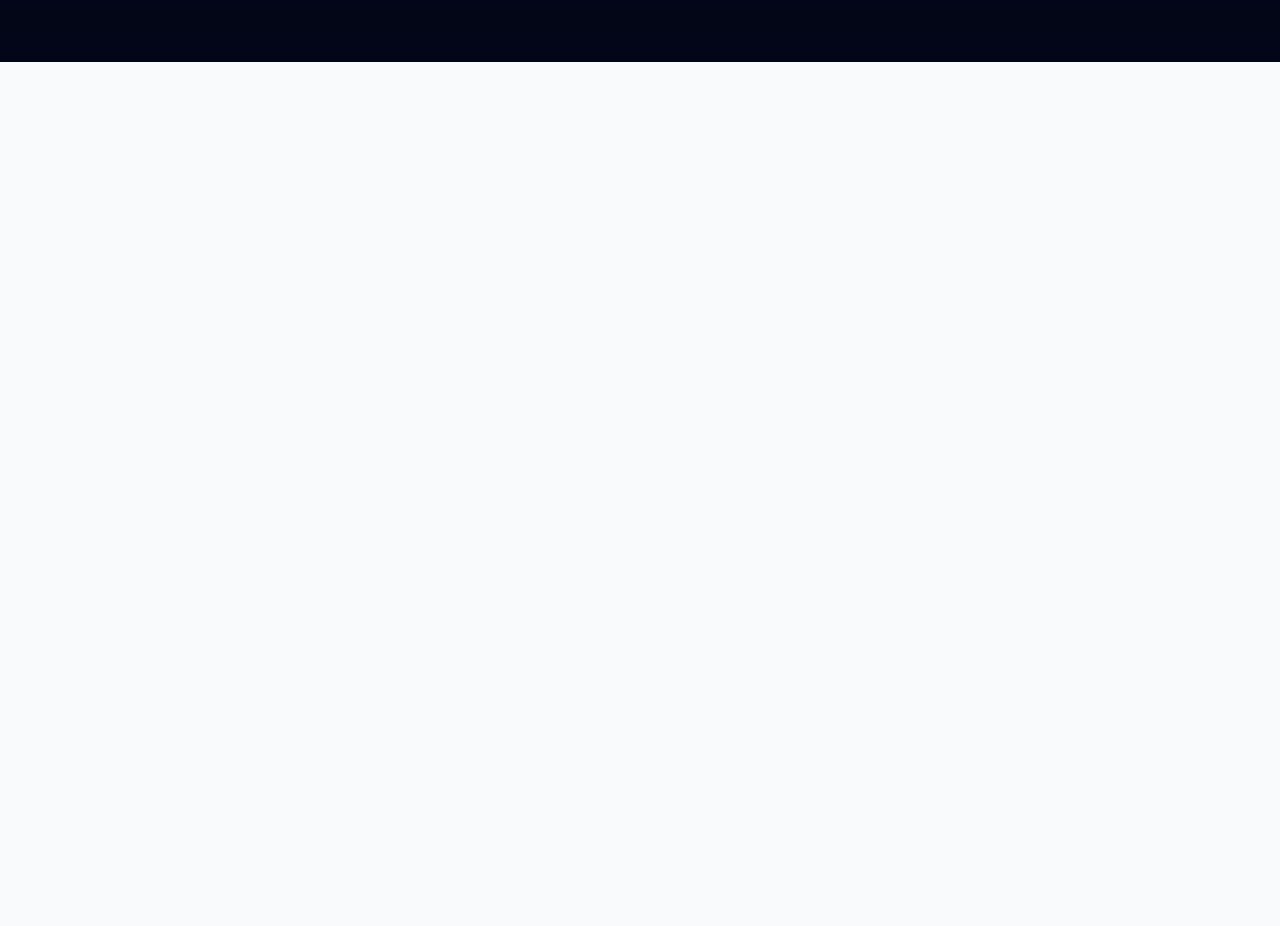
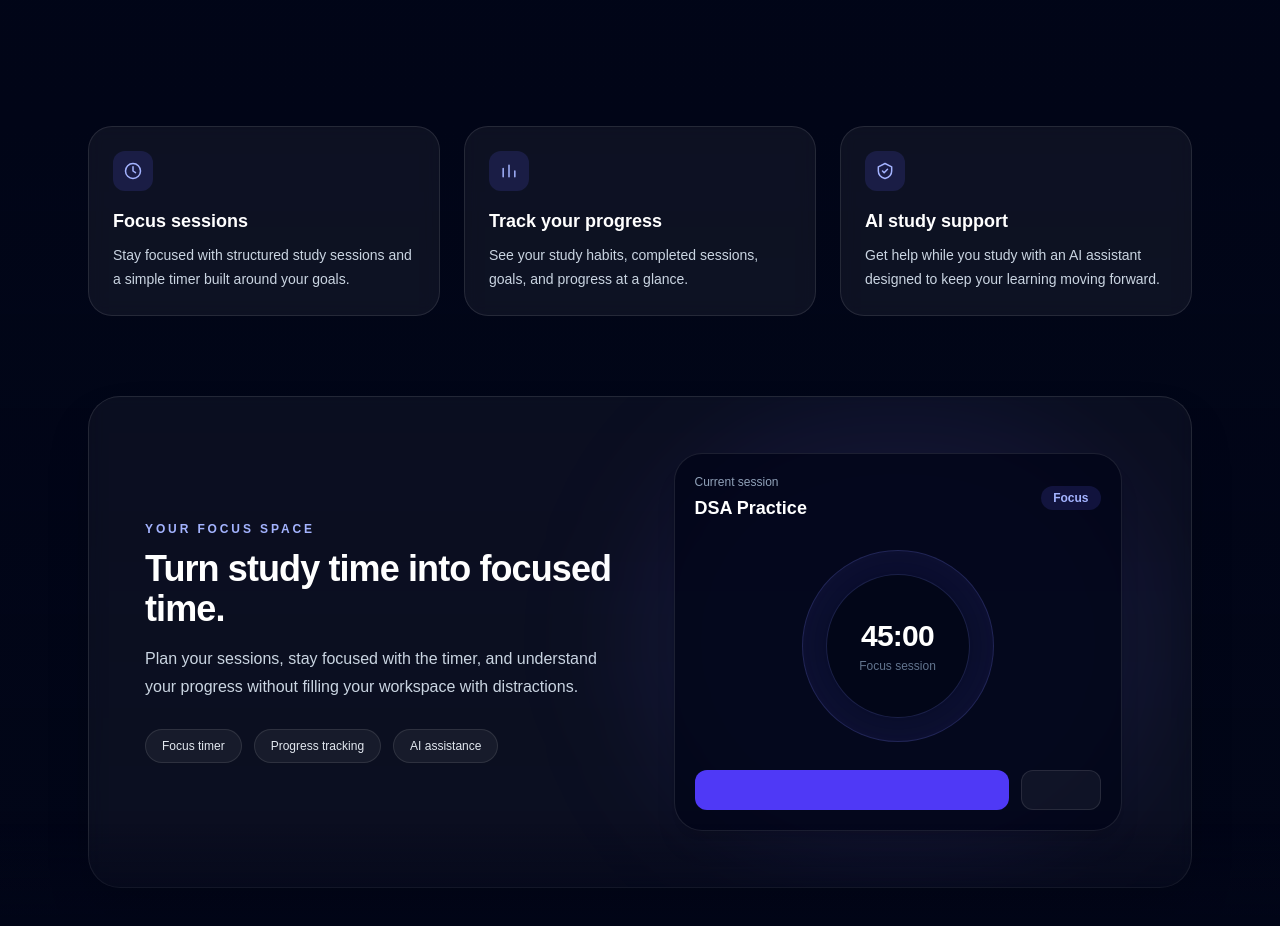
Before and after one commit to MeghanaReddyG7/StudyFlow, a Next.js app: page / in a window 1280 px wide. Shown: the part 740-1666 px from the top of the page. Before the commit the page ends 802 px from the top, so only its background shows below. Built offline with nearby package versions, Linux system fonts and the light colour scheme.

Commit message:
Add landing page product preview

```diff
--- a/app/page.tsx
+++ b/app/page.tsx
@@ -113,6 +113,166 @@ export default function HomePage() {
           </div>
         </div>
       </section>
+      <section className="mx-auto mt-16 w-full max-w-6xl px-4 pb-20 sm:px-6">
+  <div className="grid gap-6 md:grid-cols-3">
+    <div className="rounded-3xl border border-white/10 bg-white/5 p-6 backdrop-blur-sm">
+      <div className="mb-4 flex h-10 w-10 items-center justify-center rounded-xl bg-indigo-500/15 text-indigo-300">
+        <svg
+          viewBox="0 0 24 24"
+          fill="none"
+          stroke="currentColor"
+          strokeWidth="1.8"
+          className="h-5 w-5"
+          aria-hidden="true"
+        >
+          <circle cx="12" cy="12" r="9" />
+          <path d="M12 7v5l3 2" strokeLinecap="round" strokeLinejoin="round" />
+        </svg>
+      </div>
+
+      <h2 className="text-lg font-semibold text-white">
+        Focus sessions
+      </h2>
+
+      <p className="mt-2 text-sm leading-6 text-slate-300">
+        Stay focused with structured study sessions and a simple timer built
+        around your goals.
+      </p>
+    </div>
+
+    <div className="rounded-3xl border border-white/10 bg-white/5 p-6 backdrop-blur-sm">
+      <div className="mb-4 flex h-10 w-10 items-center justify-center rounded-xl bg-indigo-500/15 text-indigo-300">
+        <svg
+          viewBox="0 0 24 24"
+          fill="none"
+          stroke="currentColor"
+          strokeWidth="1.8"
+          className="h-5 w-5"
+          aria-hidden="true"
+        >
+          <path
+            d="M5 19V9M12 19V5M19 19v-7"
+            strokeLinecap="round"
+          />
+        </svg>
+      </div>
+
+      <h2 className="text-lg font-semibold text-white">
+        Track your progress
+      </h2>
+
+      <p className="mt-2 text-sm leading-6 text-slate-300">
+        See your study habits, completed sessions, goals, and progress at a
+        glance.
+      </p>
+    </div>
+
+    <div className="rounded-3xl border border-white/10 bg-white/5 p-6 backdrop-blur-sm">
+      <div className="mb-4 flex h-10 w-10 items-center justify-center rounded-xl bg-indigo-500/15 text-indigo-300">
+        <svg
+          viewBox="0 0 24 24"
+          fill="none"
+          stroke="currentColor"
+          strokeWidth="1.8"
+          className="h-5 w-5"
+          aria-hidden="true"
+        >
+          <path
+            d="M12 3 4 7v5c0 4.5 3.1 7.6 8 9 4.9-1.4 8-4.5 8-9V7l-8-4Z"
+            strokeLinejoin="round"
+          />
+          <path
+            d="m9 12 2 2 4-4"
+            strokeLinecap="round"
+            strokeLinejoin="round"
+          />
+        </svg>
+      </div>
+
+      <h2 className="text-lg font-semibold text-white">
+        AI study support
+      </h2>
+
+      <p className="mt-2 text-sm leading-6 text-slate-300">
+        Get help while you study with an AI assistant designed to keep your
+        learning moving forward.
+      </p>
+    </div>
+  </div>
+</section>
+<section className="mx-auto w-full max-w-6xl px-4 pb-24 sm:px-6">
+  <div className="overflow-hidden rounded-[32px] border border-white/10 bg-white/[0.04] shadow-2xl backdrop-blur-sm">
+    <div className="grid items-center gap-10 p-6 sm:p-10 lg:grid-cols-2 lg:p-14">
+      <div>
+        <p className="text-xs font-bold uppercase tracking-[0.24em] text-indigo-300">
+          Your focus space
+        </p>
+
+        <h2 className="mt-3 text-3xl font-bold tracking-tight text-white sm:text-4xl">
+          Turn study time into focused time.
+        </h2>
+
+        <p className="mt-4 max-w-xl text-sm leading-7 text-slate-300 sm:text-base">
+          Plan your sessions, stay focused with the timer, and understand your
+          progress without filling your workspace with distractions.
+        </p>
+
+        <div className="mt-7 flex flex-wrap gap-3">
+          <span className="rounded-full border border-white/10 bg-white/5 px-4 py-2 text-xs font-medium text-slate-200">
+            Focus timer
+          </span>
+          <span className="rounded-full border border-white/10 bg-white/5 px-4 py-2 text-xs font-medium text-slate-200">
+            Progress tracking
+          </span>
+          <span className="rounded-full border border-white/10 bg-white/5 px-4 py-2 text-xs font-medium text-slate-200">
+            AI assistance
+          </span>
+        </div>
+      </div>
+
+      <div className="relative mx-auto w-full max-w-md">
+        <div className="absolute -inset-8 rounded-full bg-indigo-500/10 blur-3xl" />
+
+        <div className="relative rounded-[28px] border border-white/10 bg-slate-950/80 p-5 shadow-xl">
+          <div className="flex items-center justify-between">
+            <div>
+              <p className="text-xs font-medium text-slate-400">
+                Current session
+              </p>
+              <p className="mt-1 text-lg font-semibold text-white">
+                DSA Practice
+              </p>
+            </div>
+
+            <span className="rounded-full bg-indigo-500/15 px-3 py-1 text-xs font-semibold text-indigo-300">
+              Focus
+            </span>
+          </div>
+
+          <div className="mt-7 flex justify-center">
+            <div className="flex h-48 w-48 items-center justify-center rounded-full border border-indigo-400/20 bg-indigo-500/[0.06] shadow-[inset_0_0_50px_rgba(99,102,241,0.08)]">
+              <div className="flex h-36 w-36 items-center justify-center rounded-full border border-indigo-400/20 bg-slate-950">
+                <div className="text-center">
+                  <p className="text-3xl font-bold tracking-tight text-white">
+                    45:00
+                  </p>
+                  <p className="mt-1 text-xs text-slate-500">
+                    Focus session
+                  </p>
+                </div>
+              </div>
+            </div>
+          </div>
+
+          <div className="mt-7 flex gap-3">
+            <div className="h-10 flex-1 rounded-xl bg-indigo-600" />
+            <div className="h-10 w-20 rounded-xl border border-white/10 bg-white/5" />
+          </div>
+        </div>
+      </div>
+    </div>
+  </div>
+</section>
 
       {/* Bottom fade */}
       <div className="pointer-events-none absolute inset-x-0 bottom-0 z-10 h-40 bg-gradient-to-t from-slate-950 via-slate-950/60 to-transparent" />
```
